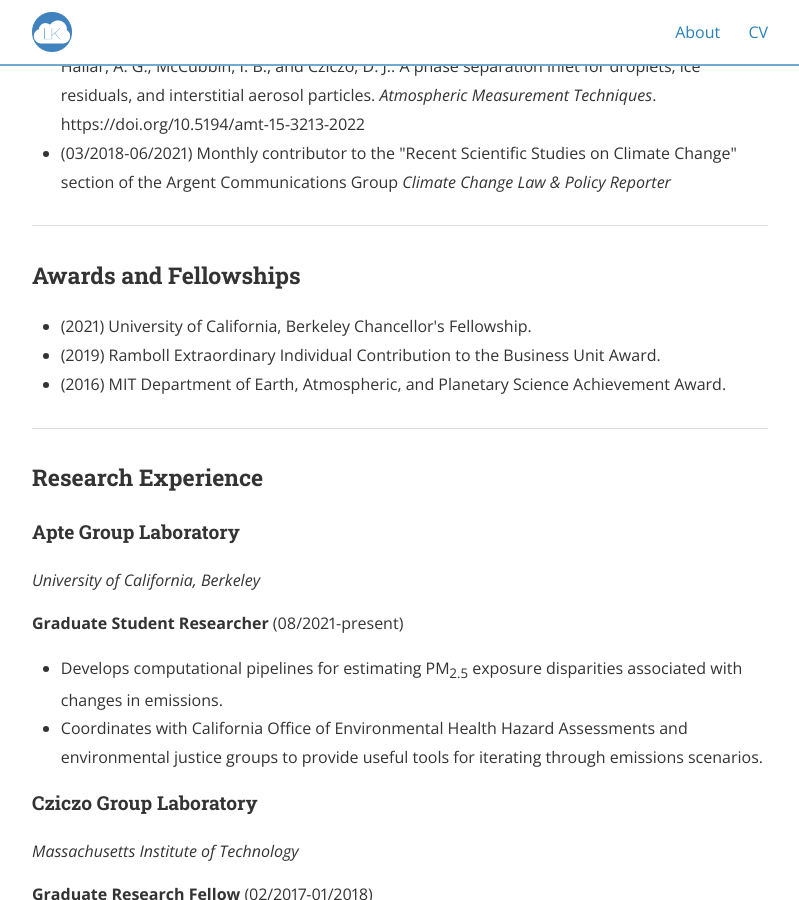
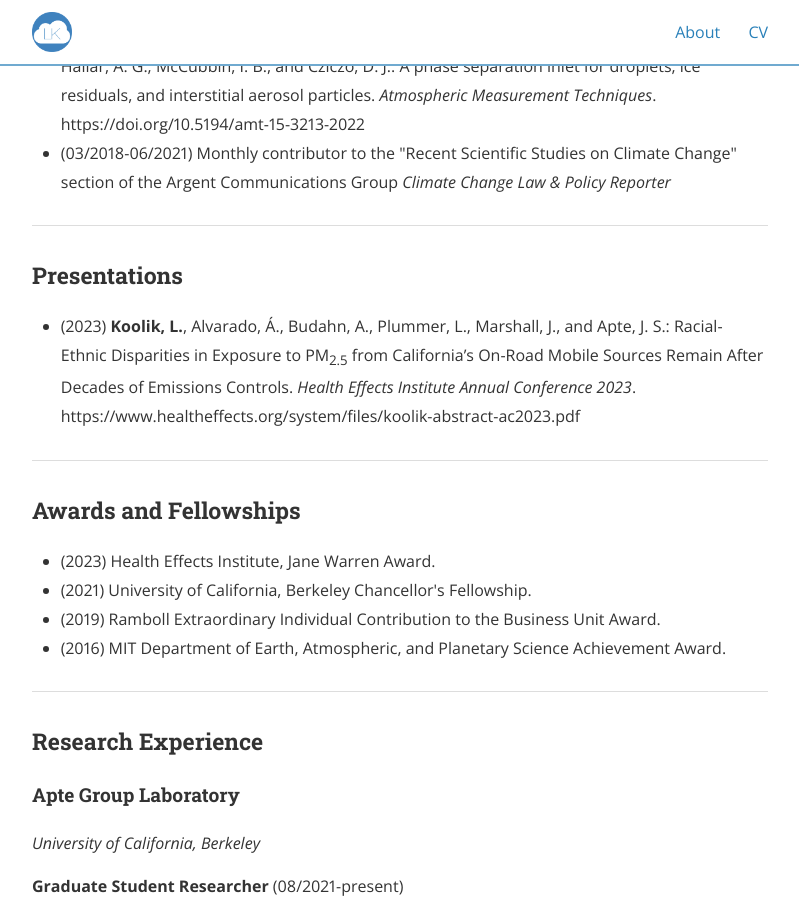
Before and after one commit to lkoolik/lkoolik.github.io, a Jekyll site: the page built from cv.md, in a window 1280 px wide and 900 px high, scrolled down 742 px. Shown: the whole window, without its empty margins (240-1039 px from the left). Built offline with Jekyll 4.4.1, drawn with Linux system fonts in a browser that asks for light colours; nearby versions of some CDN libraries.

Commit message:
Update cv.md

```diff
--- a/cv.md
+++ b/cv.md
@@ -26,8 +26,16 @@ main_nav: true
 
 <hr>
 
+<h3>Presentations</h3>
+<ul>
+  <li>(2023) <b>Koolik, L.</b>, Alvarado, Á., Budahn, A., Plummer, L., Marshall, J., and Apte, J. S.: Racial-Ethnic Disparities in Exposure to PM<sub>2.5</sub> from California’s On-Road Mobile Sources Remain After Decades of Emissions Controls. <i> Health Effects Institute Annual Conference 2023</i>. https://www.healtheffects.org/system/files/koolik-abstract-ac2023.pdf</li>
+</ul>
+
+<hr>
+
 <h3>Awards and Fellowships</h3>
 <ul>
+  <li>(2023) Health Effects Institute, Jane Warren Award.</li>
   <li>(2021) University of California, Berkeley Chancellor's Fellowship.</li>
   <li>(2019) Ramboll Extraordinary Individual Contribution to the Business Unit Award.</li>
   <li>(2016) MIT Department of Earth, Atmospheric, and Planetary Science Achievement Award.</li>
```
